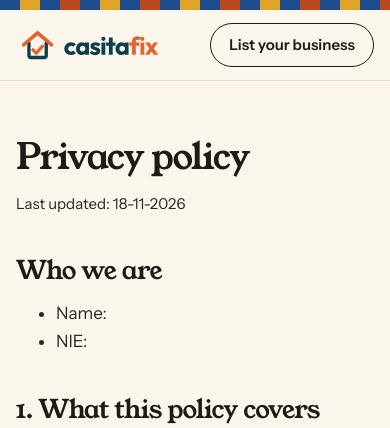
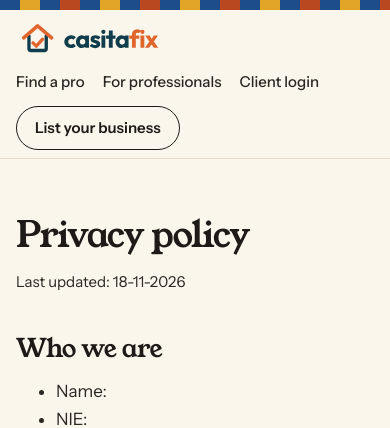
Before and after one commit to JaspervRijbroek/multi-handyman-site, a Symfony app: template templates/platform/privacy.html.twig in a window 390 px wide. Shown: the top 428 px of the page. Run offline with Twig, Linux system fonts and the light colour scheme; the template is opened without the code that fills it, so the values that code supplies are empty; some libraries are stand-ins or nearby versions.

Commit message:
Show the navigation on mobile instead of hiding it
On small screens the nav (and the contact button on client sites) now
wraps to a row below the logo, without needing a menu script.

Co-Authored-By: Claude Opus 5.5 <noreply@anthropic.com>
Claude-Session: https://claude.ai/code/session_01FR3hzB2oizh9VdQWeB6sdK

```diff
--- a/public/css/platform.css
+++ b/public/css/platform.css
@@ -87,7 +87,11 @@ h3 { font-size: 1.5rem; line-height: 1.15; letter-spacing: -.01em; }
 .p-lang { display: flex; border: 1.5px solid var(--p-field); border-radius: 999px; padding: 2px; }
 .p-lang a { border-radius: 999px; padding: 3px 10px; font-size: .8125rem; font-weight: 700; color: var(--p-ink); text-decoration: none; }
 .p-lang a[aria-current] { background: var(--p-ink); color: var(--p-cream); }
-@media (max-width: 860px) { .p-nav { display: none; } }
+/* On small screens the nav and button move to a second row below the logo */
+@media (max-width: 860px) {
+    .p-nav { order: 1; margin-right: auto; flex-wrap: wrap; gap: 6px 18px; }
+    .p-header-inner > .p-btn { order: 2; }
+}
 
 /* Hero */
 .p-hero { padding: clamp(40px, 6vw, 96px) 0 clamp(56px, 7vw, 96px); }
--- a/public/css/site.css
+++ b/public/css/site.css
@@ -229,7 +229,9 @@ h3 { font-size: 1.375rem; line-height: 1.2; }
 }
 
 @media (max-width: 640px) {
-    .nav, .header-inner > .btn { display: none; }
+    /* Nav and contact button move to a second row below the brand */
+    .nav { order: 1; margin-right: auto; flex-wrap: wrap; gap: 6px 18px; }
+    .header-inner > .btn { order: 2; }
     .hero-photo-empty { display: none; }
     .header-inner { min-height: 64px; }
     .brand { font-size: 1.15rem; }
```
